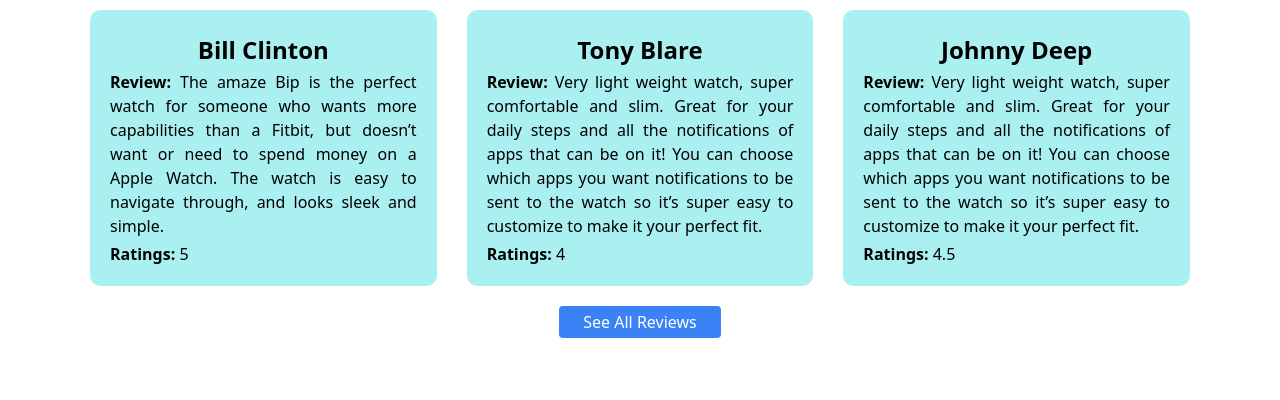
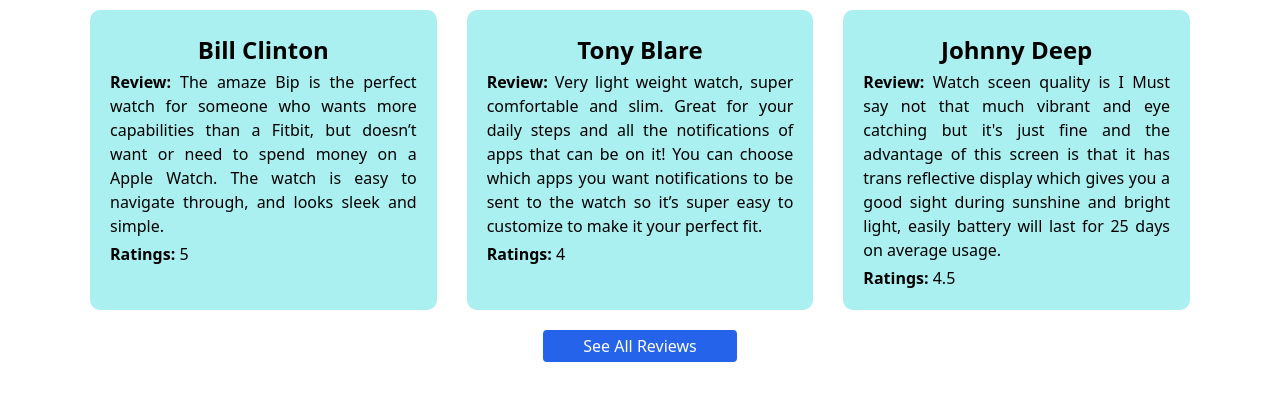
Before and after one commit to OmarRaihan/watch-gallery-project, a React (Create React App) app: page / in a window 1280 px wide. Shown: the part 682-1082 px from the top of the page. Built offline with nearby package versions, Linux system fonts and the light colour scheme.

Commit message:
reviews btn

```diff
--- a/public/review.json
+++ b/public/review.json
@@ -15,7 +15,7 @@
         "id": 3,
         "name": "Johnny Deep",
         "ratings" : "4.5",
-        "comment":"Very light weight watch, super comfortable and slim. Great for your daily steps and all the notifications of apps that can be on it! You can choose which apps you want notifications to be sent to the watch so it’s super easy to customize to make it your perfect fit."
+        "comment":"Watch sceen quality is I Must say not that much vibrant and eye catching but it's just fine and the advantage of this screen is that it has trans reflective display which gives you a good sight during sunshine and bright light, easily battery will last for 25 days on average usage."
     },
     {
         "id": 4,
--- a/src/components/Home/Home.js
+++ b/src/components/Home/Home.js
@@ -9,15 +9,7 @@
   const [reviews, setReviews] = useReviews();
 
   const navigate = useNavigate();
-  const seeAllReviews = () =>{
-    // <Routes>
-    //   <Route
-    //   path="/reviews" element={<Reviews/>}
-    //   >
-    //   </Route>
-    // </Routes>
-    // const path = `/reviews/${}`
-  }
+
   return (
     <div className="full-container mb-16">
       <div className="product-container">
@@ -46,7 +38,7 @@
           }
         </div>
       </div>
-      <button onClick={seeAllReviews} className="bg-blue-500 px-6 py-1 rounded text-white">See All Reviews</button>
+      <button onClick={() => navigate("/reviews")} className="bg-blue-600 px-10 py-1 rounded text-white">See All Reviews</button>
     </div>
   );
 };
```
